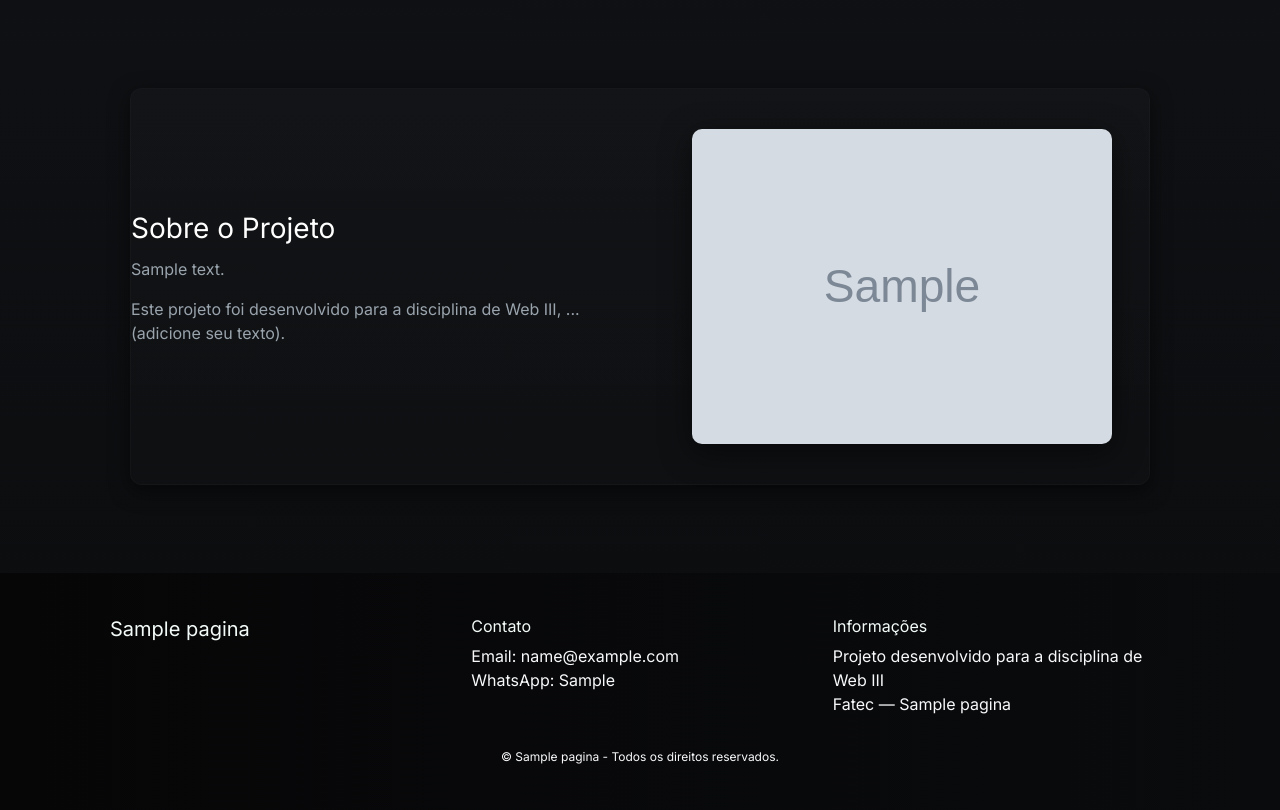
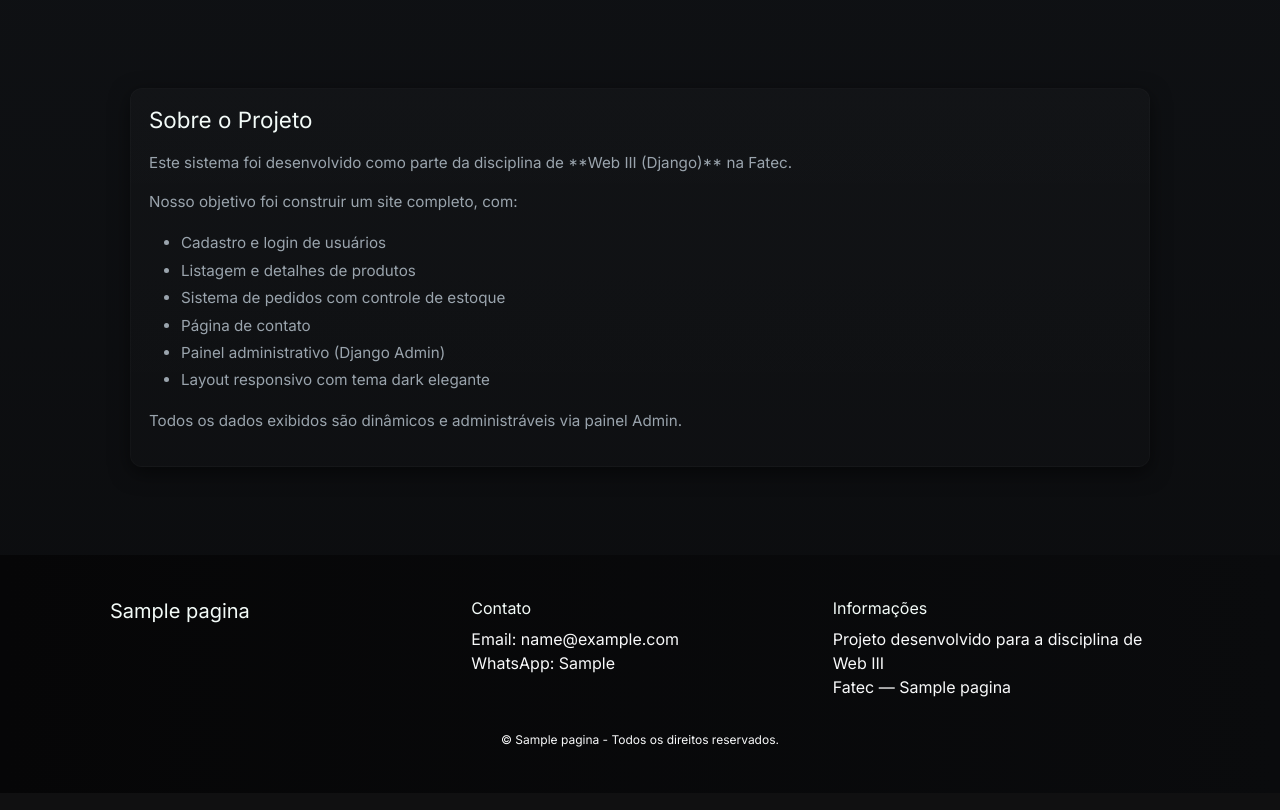
Before and after one commit to kd14c/WEBIII---P2-Projeto-Django-, a Django app: page /sobre/ in a window 1280 px wide. Shown: the part 106-916 px from the top of the page. After the commit the page ends 853 px from the top, so only its background shows below. Run offline with Django 5.2, Linux system fonts and the light colour scheme; tables that the repository leaves empty hold one stand-in row (values such as "Sample post"); grey boxes marked "Sample" are stand-in pictures.

Commit message:
Refactor 'Sobre' page: update content structure, enhance project description, and improve layout; ensure dynamic data display from admin panel

```diff
--- a/core/templates/core/sobre.html
+++ b/core/templates/core/sobre.html
@@ -1,21 +1,33 @@
 {% extends 'core/base.html' %}
-{% block title %}Sobre - {{ pagina_global.nome_do_site }}{% endblock %}
+{% block title %}Sobre - {{ pagina.nome_do_site }}{% endblock %}
 
 {% block content %}
 <div class="container">
-  <div class="section-card mt-4 sobre">
-    <div class="sobre-texto">
-      <h3>Sobre o Projeto</h3>
-      <p class="text-muted-2">{{ pagina_global.texto_sobre }}</p>
-      <p class="text-muted-2 mt-3">Este projeto foi desenvolvido para a disciplina de Web III, ... (adicione seu texto).</p>
+
+    <div class="section-card mt-4">
+        <h2 class="section-title">Sobre o Projeto</h2>
+        <p class="text-muted-2">
+            Este sistema foi desenvolvido como parte da disciplina de **Web III (Django)**
+            na Fatec.
+        </p>
+
+        <p class="text-muted-2 mt-3">
+            Nosso objetivo foi construir um site completo, com:
+        </p>
+
+        <ul class="text-muted-2" style="line-height:1.8;">
+            <li>Cadastro e login de usuários</li>
+            <li>Listagem e detalhes de produtos</li>
+            <li>Sistema de pedidos com controle de estoque</li>
+            <li>Página de contato</li>
+            <li>Painel administrativo (Django Admin)</li>
+            <li>Layout responsivo com tema dark elegante</li>
+        </ul>
+
+        <p class="text-muted-2 mt-3">
+            Todos os dados exibidos são dinâmicos e administráveis via painel Admin.
+        </p>
     </div>
-    <div class="sobre-imagem">
-      {% if pagina_global.imagem_sobre %}
-        <img src="{{ pagina_global.imagem_sobre.url }}" alt="Sobre">
-      {% else %}
-        <div style="height:220px; width:100%; background:rgba(255,255,255,0.02); border-radius:8px;"></div>
-      {% endif %}
-    </div>
-  </div>
+
 </div>
 {% endblock %}
--- a/core/views.py
+++ b/core/views.py
@@ -169,4 +169,6 @@ def pedido(request, produto_id):
 
 def sobre(request):
     pagina = Pagina.objects.first()
-    return render(request, "core/sobre.html", {"pagina": pagina})
+    return render(request, "core/sobre.html", {
+        "pagina": pagina
+    })
```
